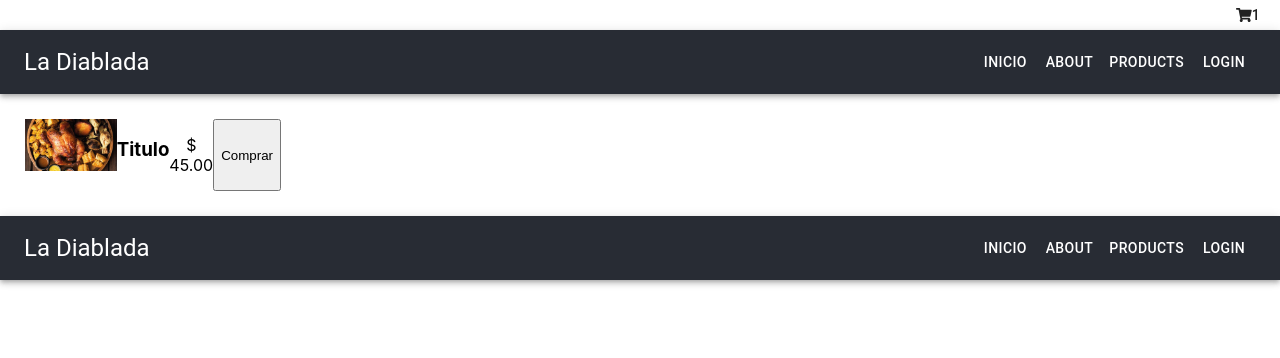
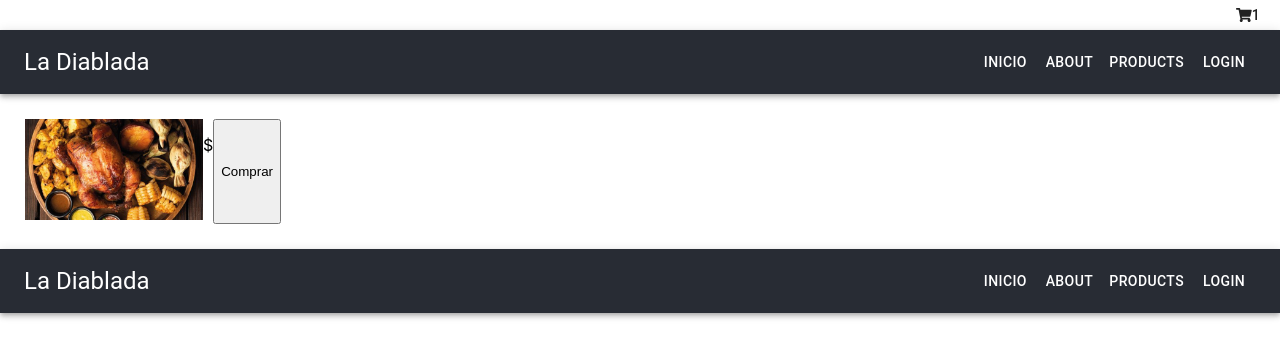
Before and after one commit to jfcattaneo87/ladiablada, a React (Create React App) app: page / in a window 1280 px wide. Shown: the top 358 px of the page. Built offline with nearby package versions, Linux system fonts and the light colour scheme.

Commit message:
agregando list container

```diff
--- a/src/components/Products/Products.js
+++ b/src/components/Products/Products.js
@@ -1,6 +1,6 @@
 import React from "react";
-import ProductoImg from '../../assets/Productos/uno.jpg'
-import './products.css';
+import ProductoImg from '../../assets/Productos/uno.jpg';
+import '../Products/Products.css';
 
 
 //Class components funcional
@@ -13,8 +13,8 @@ const Products = (props) => {
                       <div>
                           <img src={ProductoImg} alt=""/>
                       </div>
-                      <h3>Titulo</h3>
-                      <p>$ 45.00</p>
+                      <h3>{props.title}</h3>
+                      <p>$ {props.price}</p>
                       <button>Comprar</button>
 
 
```
